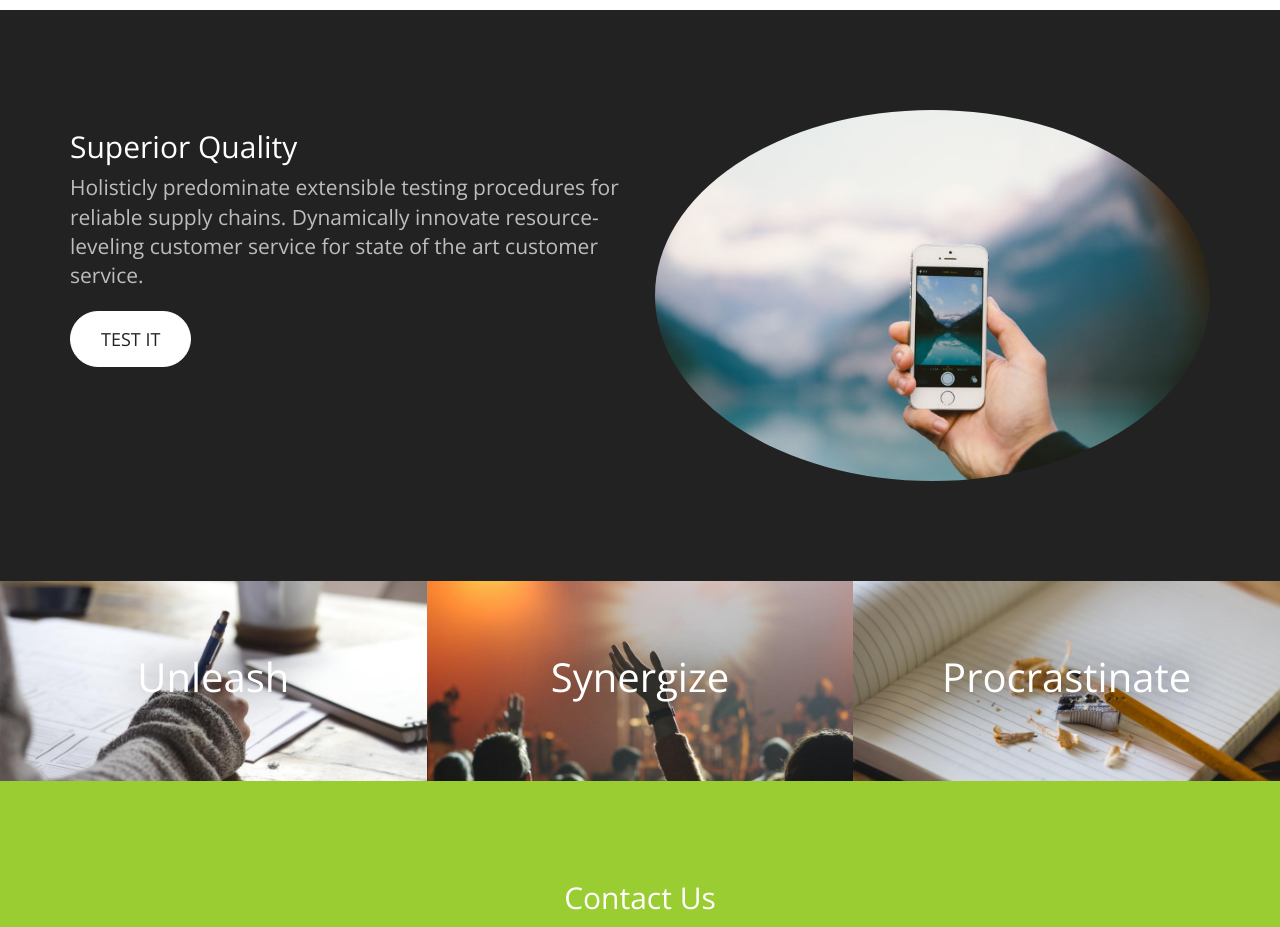
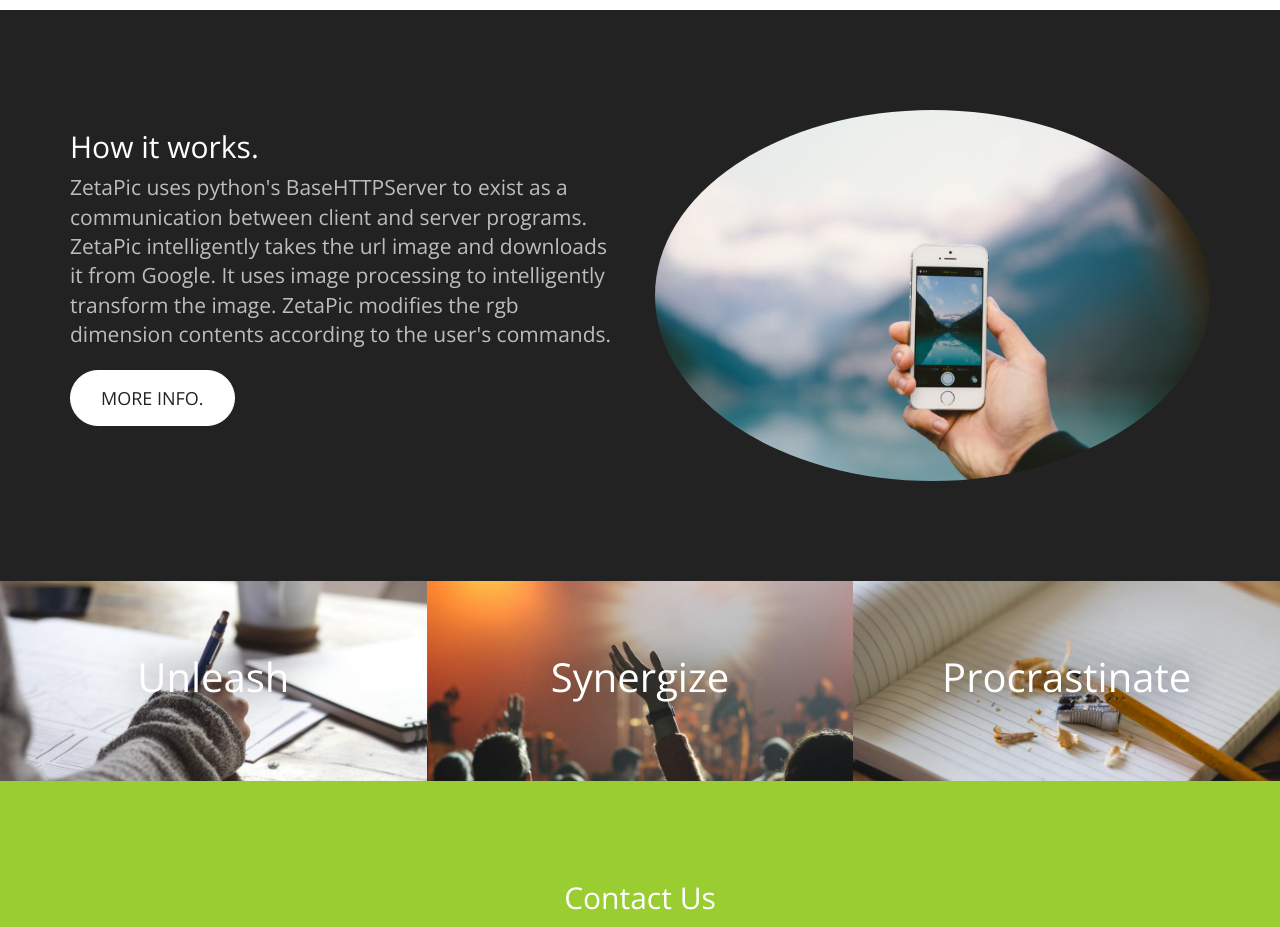
Before and after one commit to ZetaPhase/ZetaPic, a plain HTML site: page ZetaPic/www/index.html in a window 1280 px wide. Shown: the part 1360-2287 px from the top of the page. Drawn offline with nearby package versions, Linux system fonts and the light colour scheme.

Commit message:
changes to webpage

```diff
--- a/ZetaPic/www/index.html
+++ b/ZetaPic/www/index.html
@@ -78,7 +78,7 @@ Although you can use them, for a more unique website, replace these images with
 	<!-- Header -->
     <header>
         <div class="header-content">
-            <div class="header-content-inner">
+            <div class="header-content-inner", style="top:5px">
                 <h1>Dramatically Engage</h1>
                 <p>Objectively innovate empowered manufactured products whereas parallel platforms.</p>
                 <a href="#" class="btn btn-primary btn-lg">Engage Now</a>
@@ -108,9 +108,9 @@ Although you can use them, for a more unique website, replace these images with
         <div class="container">
             <div class="row">
                 <div class="col-sm-6">
-                	<h2 class="section-header">Superior Quality</h2>
-                	<p class="lead text-light">Holisticly predominate extensible testing procedures for reliable supply chains. Dynamically innovate resource-leveling customer service for state of the art customer service.</p>
-                	<a href="#" class="btn btn-default btn-lg">Test It</a>
+                	<h2 class="section-header">How it works.</h2>
+                	<p class="lead text-light">ZetaPic uses python's BaseHTTPServer to exist as a communication between client and server programs. ZetaPic intelligently takes the url image and downloads it from Google. It uses image processing to intelligently transform the image. ZetaPic modifies the rgb dimension contents according to the user's commands.</p>
+                	<a href="https://github.com/ZetaPhase/ZetaPic/wiki" class="btn btn-default btn-lg">More Info.</a>
                 </div>
                 <div class="col-sm-6">
                     <img class="img-responsive img-circle center-block" src="images/iphone.jpg" alt="">
```
